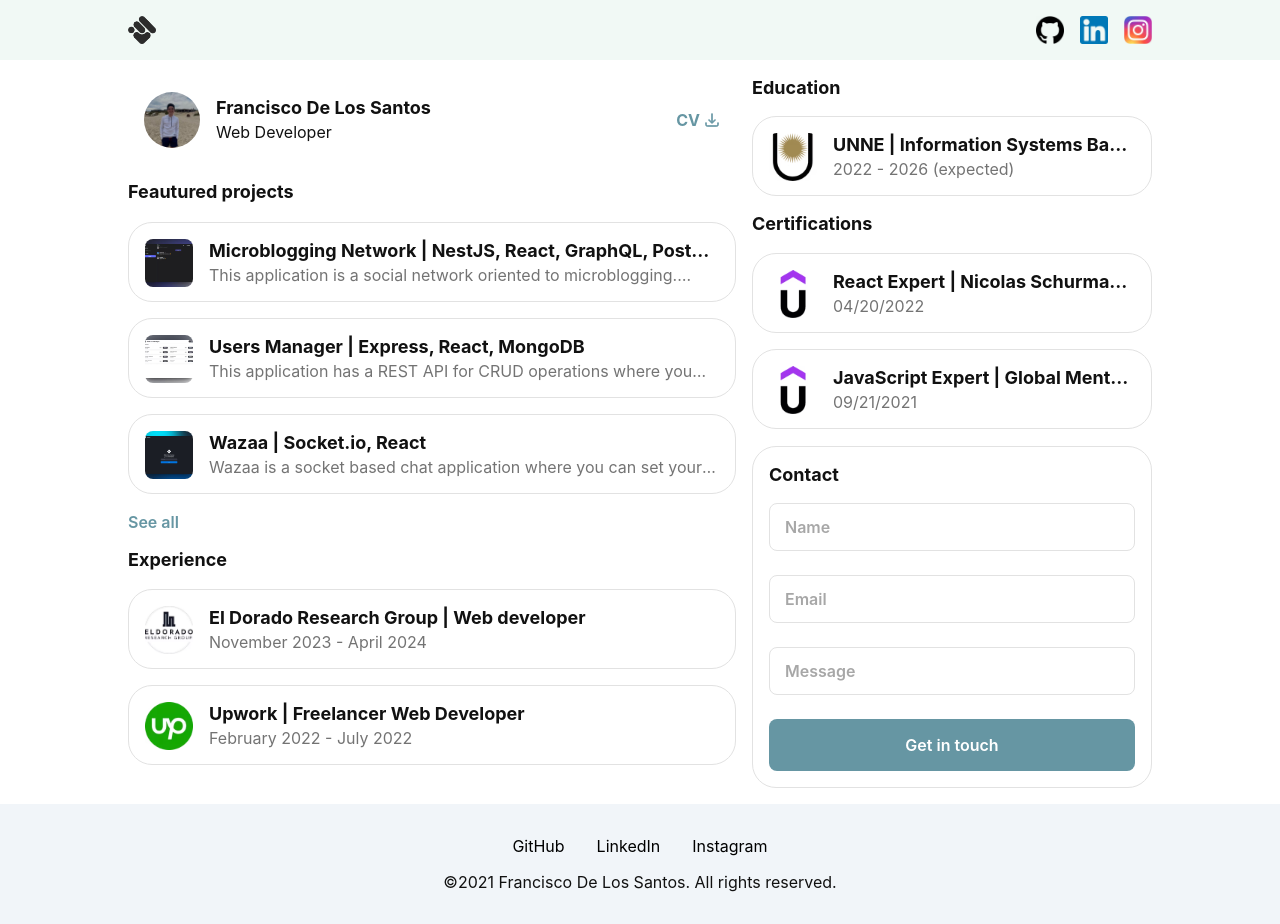
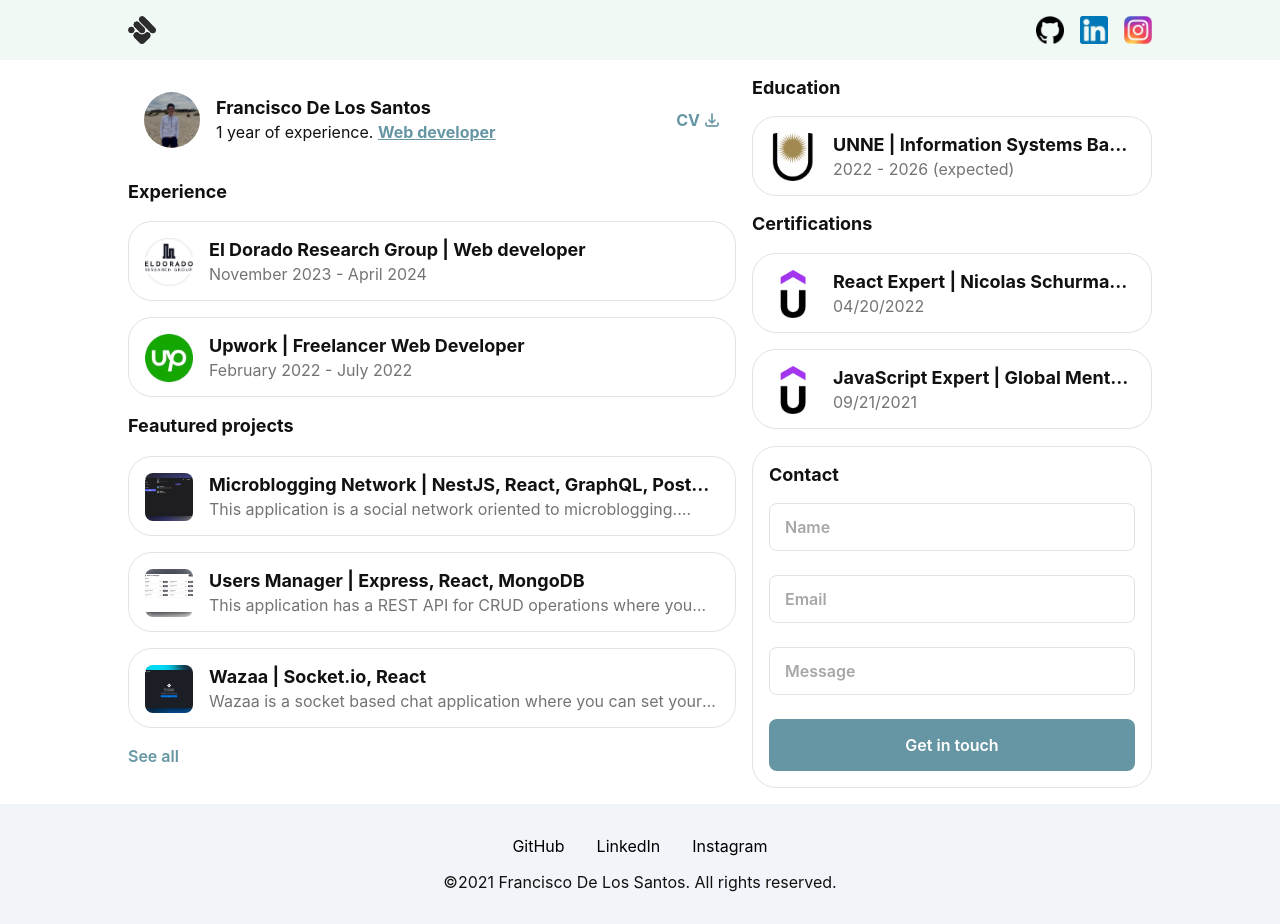
Before and after one commit to Frandols/portfolio, a Next.js app: page / in a window 1280 px wide. Built offline with nearby package versions, Linux system fonts and the light colour scheme.

Commit message:
Put experience first

```diff
--- a/src/pages/index.tsx
+++ b/src/pages/index.tsx
@@ -21,7 +21,9 @@ const HomePage: NextPage = () => {
 					/>
 					<div className={styles.body}>
 						<h1 className={styles.title}>Francisco De Los Santos</h1>
-						<h2 className={styles.subtitle}>Web Developer</h2>
+						<h2 className={styles.subtitle}>
+							1 year of experience. <b className={styles.bold}>Web developer</b>
+						</h2>
 					</div>
 					<button
 						className={styles.downloadCV}
@@ -41,6 +43,17 @@ const HomePage: NextPage = () => {
 						</a>
 					</button>
 				</section>
+				<Section title='Experience'>
+					<List
+						items={experience.map((experience) => ({
+							title: experience.title,
+							description: experience.period,
+							link: experience.link,
+							image: experience.logo,
+						}))}
+						variant='secondary'
+					/>
+				</Section>
 				<Section title='Feautured projects'>
 					<List
 						items={projects
@@ -56,17 +69,6 @@ const HomePage: NextPage = () => {
 					<Link href='/projects'>
 						<a className={styles.link}>See all</a>
 					</Link>
-				</Section>
-				<Section title='Experience'>
-					<List
-						items={experience.map((experience) => ({
-							title: experience.title,
-							description: experience.period,
-							link: experience.link,
-							image: experience.logo,
-						}))}
-						variant='secondary'
-					/>
 				</Section>
 			</main>
 			<aside className={styles.aside}>
--- a/src/styles/pages/index.module.scss
+++ b/src/styles/pages/index.module.scss
@@ -35,6 +35,11 @@
 					font-size: 1rem;
 					font-weight: normal;
 					line-height: 1.5rem;
+
+					.bold {
+						color: var(--primary);
+						text-decoration: underline;
+					}
 				}
 			}
 
```
